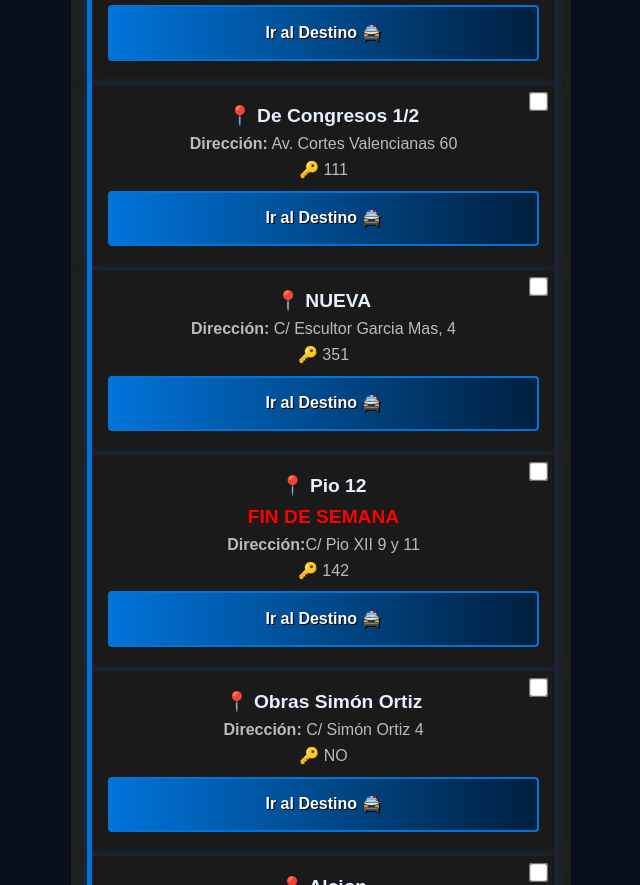
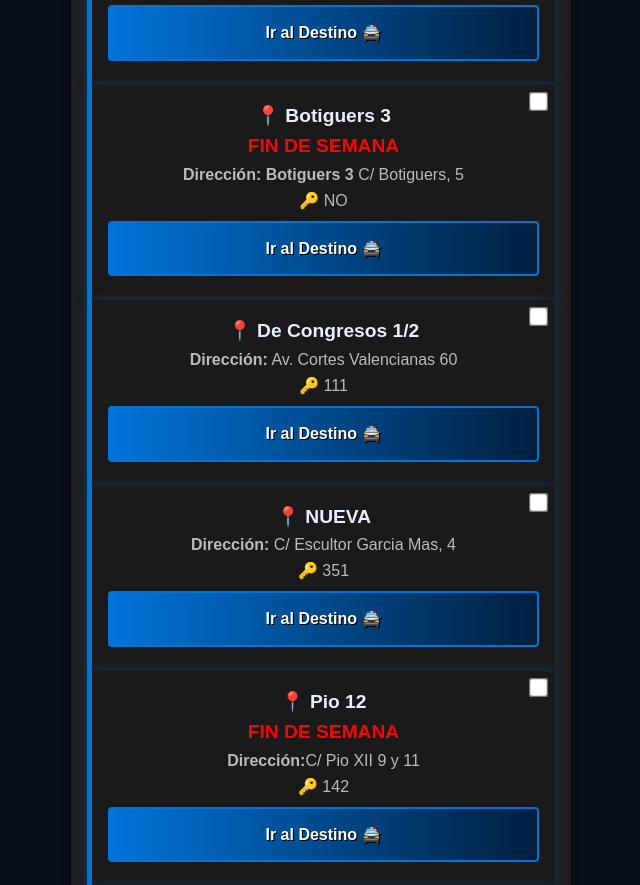
Before and after one commit to Luth0r76/ruta10, a plain HTML site: page index.html in a window 1280 px wide. Shown: the part 2261-3146 px from the top of the page, without its empty margins (319-959 px from the left). Drawn offline with Linux system fonts and the light colour scheme.

Commit message:
Add files via upload

```diff
--- a/index.html
+++ b/index.html
@@ -219,6 +219,14 @@
                 class="btn" target="_blank">Ir al Destino 🚔</a>
         </div>
 
+        <div class="location" data-id="base" data-lat="39.5120889" data-lng="-0.4503315">
+            <h2>📍 Botiguers 3</h2> <h2 id="finde">FIN DE SEMANA</h2>
+            <p><strong>Dirección: Botiguers 3</strong> C/ Botiguers, 5</p>
+            <p>🔑 NO</p>
+            <input type="checkbox" class="checkbox" onclick="markVisited(this)">
+            <a href="https://www.google.es/maps/place/Carrer+Botiguers,+3,+46988+Paterna,+Val%C3%A8ncia" class="btn"
+                target="_blank">Ir al Destino 🚔</a>
+        </div>
 
         <div class="location" data-id="congre1" data-lat="39.4962485" data-lng="-0.4020685" data-group="congrsos">
             <h2>📍 De Congresos 1/2</h2>
```
